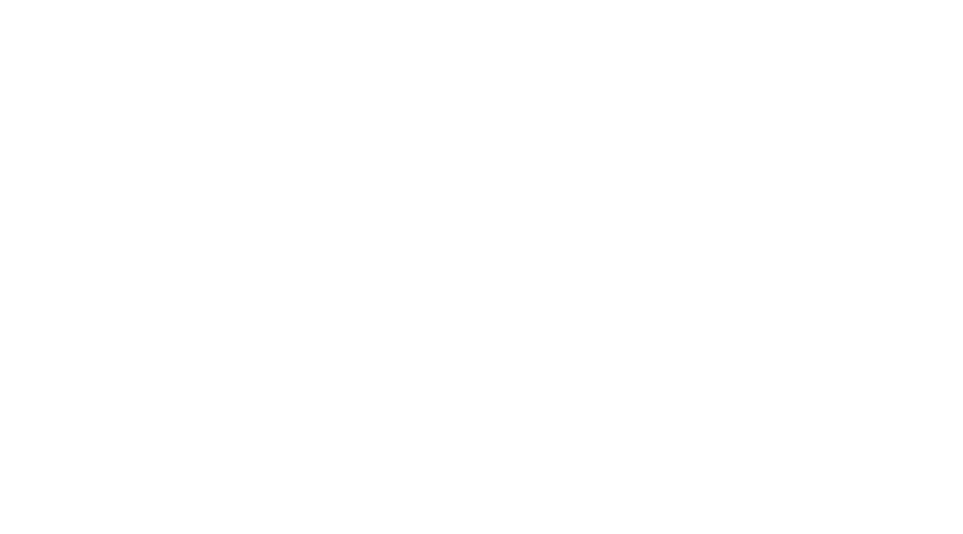
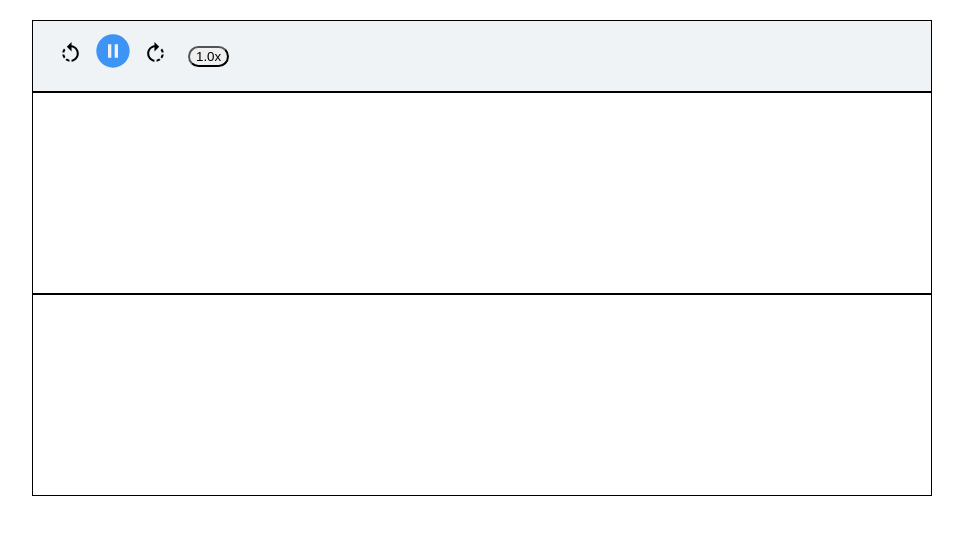
Before and after one commit to krishnau2/apollo-test, a React (Create React App) app: page / in a window 1280 px wide. Shown: the top 534 px of the page, without its empty margins (158-1121 px from the left). Built offline with nearby package versions, Linux system fonts and the light colour scheme.

Commit message:
Basic layout for audio control section

```diff
--- a/package.json
+++ b/package.json
@@ -8,6 +8,7 @@
     "@testing-library/user-event": "^7.1.2",
     "react": "^16.13.0",
     "react-dom": "^16.13.0",
+    "react-icons": "^3.9.0",
     "react-scripts": "3.4.0"
   },
   "scripts": {
--- a/src/App.css
+++ b/src/App.css
@@ -1,38 +1,43 @@
-.App {
-  text-align: center;
+.container {
+  width: 900px;
+  margin-left: auto;
+  margin-right: auto;
 }
-
-.App-logo {
-  height: 40vmin;
-  pointer-events: none;
+.audio-control-wrap {
+  margin-top: 20px;
+  border: 1px solid;
+  height: 50px;
+  background-color: #eff3f6;
+  padding-top: 10px;
+  padding-left: 15px;
+  padding-bottom: 10px;
 }
-
-@media (prefers-reduced-motion: no-preference) {
-  .App-logo {
-    animation: App-logo-spin infinite 20s linear;
-  }
+.audio-controls {
+  float: left;
 }
-
-.App-header {
-  background-color: #282c34;
-  min-height: 100vh;
-  display: flex;
-  flex-direction: column;
-  align-items: center;
-  justify-content: center;
-  font-size: calc(10px + 2vmin);
-  color: white;
+.rotate-btn {
+  height: 25px;
+  width: 25px;
+  margin-bottom: 5px;
+  margin-left: 10px;
+  margin-right: 10px;
 }
-
-.App-link {
-  color: #61dafb;
+.pause-btn {
+  width: 40px;
+  height: 40px;
+  color: #3d94f4;
 }
-
-@keyframes App-logo-spin {
-  from {
-    transform: rotate(0deg);
-  }
-  to {
-    transform: rotate(360deg);
-  }
+.play-speed-btn {
+  margin-top: 15px;
+  float: left;
+  margin-left: 10px;
+  border-radius: 25px;
 }
+.graph-wrap {
+  border: 1px solid;
+  height: 200px;
+}
+.transcript-wrap {
+  border: 1px solid;
+  height: 200px;
+}
--- a/src/components/Main.js
+++ b/src/components/Main.js
@@ -1,7 +1,25 @@
 import React from "react";
+import {
+  MdRotateLeft,
+  MdRotateRight,
+  MdPauseCircleFilled
+} from "react-icons/md";
 
 const Main = () => {
-  return <div className="container"></div>;
+  return (
+    <div className="container">
+      <div className="audio-control-wrap">
+        <div className="audio-controls">
+          <MdRotateLeft className="rotate-btn" />
+          <MdPauseCircleFilled className="pause-btn" />
+          <MdRotateRight className="rotate-btn" />
+        </div>
+        <button className="play-speed-btn">1.0x</button>
+      </div>
+      <div className="graph-wrap"></div>
+      <div className="transcript-wrap"></div>
+    </div>
+  );
 };
 
 export default Main;
```
Also changed, not shown: 1 other file (tests, documents, lock files or other folders).
